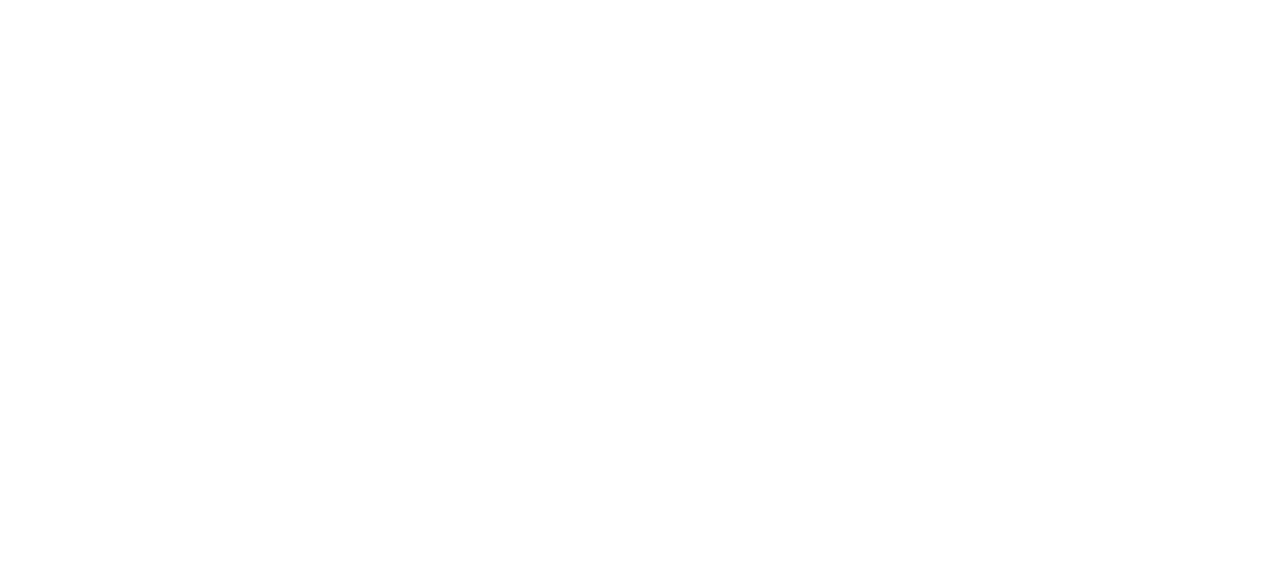
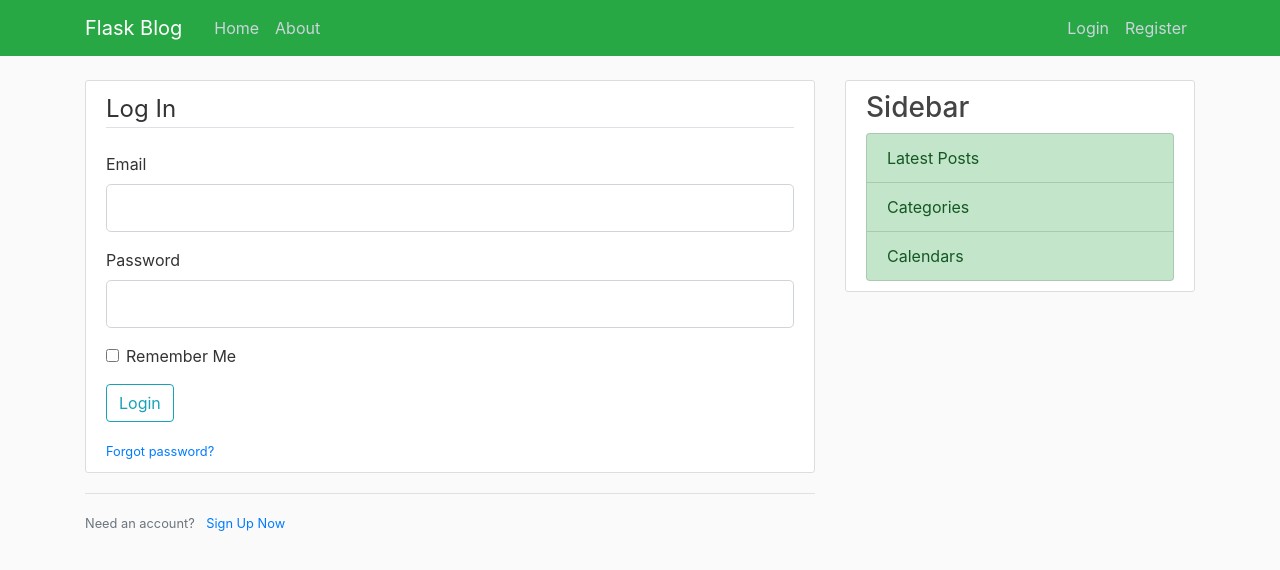
Before and after one commit to kirillxka/flask-blog, a Flask app: page /login in a window 1280 px wide. Before the commit the part shown is empty. Shown: the top 570 px of the page. Run offline with Flask 2, Linux system fonts and the light colour scheme; some libraries are stand-ins or nearby versions.

Commit message:
Fill login.html

```diff
--- a/flask_blog.py
+++ b/flask_blog.py
@@ -21,7 +21,7 @@
         return redirect(url_for('home'))
     return render_template('register.html', title='Register', form=form)
 
-@app.route('/login')
+@app.route('/login', methods=['GET', 'POST'])
 def login():
     form = LoginForm()
     return render_template('login.html', title='Login', form=form)
--- a/templates/layout.html
+++ b/templates/layout.html
@@ -23,12 +23,12 @@
                 </button>
                 <div class="collapse navbar-collapse" id="navbarToggle">
                     <div class="navbar-nav mr-auto">
-                        <a class="nav item nav-link" href="/">Home</a>
-                        <a class="nav item nav-link" href="/about">About</a>
+                        <a class="nav item nav-link" href="{{ url_for('home') }}">Home</a>
+                        <a class="nav item nav-link" href="{{ url_for('about') }}">About</a>
                     </div>
                     <div class="navbar-nav">
-                        <a class="nav item nav-link" href="/login">Login</a>
-                        <a class="nav item nav-link" href="/register">Register</a>
+                        <a class="nav item nav-link" href="{{ url_for('login') }}">Login</a>
+                        <a class="nav item nav-link" href="{{ url_for('register') }}">Register</a>
                     </div>
                 </div>
             </div>
--- a/templates/login.html
+++ b/templates/login.html
@@ -0,0 +1,52 @@
+{% extends "layout.html" %}
+{% block content %}
+    <div class="content-section">
+        <form method="POST" action="">
+            {{ form.hidden_tag() }}
+            <fieldset class="form-group">
+                <legend class="border-bottom mb-4">Log In</legend>
+                <div class="form-group">
+                    {{ form.email.label(class="form-control-label") }}
+                    {% if form.email.errors %}
+                        {{ form.email(class="form-control form-control-lg is-invalid") }}
+                        <div class="invalid-feedback">
+                            {% for error in form.email.errors %}
+                                <span>{{ error }}</span>
+                            {% endfor %}
+                        </div>
+                    {% else %}
+                        {{ form.email(class="form-control form-control-lg") }}
+                    {% endif %}
+                </div>
+                <div class="form-group">
+                    {{ form.password.label(class="form-control-label") }}
+                    {% if form.password.errors %}
+                        {{ form.password(class="form-control form-control-lg is-invalid") }}
+                        <div class="invalid-feedback">
+                            {% for error in form.password.errors %}
+                                <span>{{ error }}</span>
+                            {% endfor %}
+                        </div>
+                    {% else %}
+                        {{ form.password(class="form-control form-control-lg") }}
+                    {% endif %}
+                </div>
+                <div class="form-check">
+                    {{ form.remember(class="form-check-input") }}
+                    {{ form.remember.label(class="form-check-label") }}
+                </div>
+            </fieldset>
+            <div class="form-group">
+                    {{ form.submit(class="btn btn-outline-info") }}
+            </div>
+            <small class="text-muted">
+                <a href="#">Forgot password?</a>
+            </small>
+        </form>
+    </div>
+    <div class="border-top pt-3">
+        <small class="text-muted">
+            Need an account? <a class="ml-2" href="{{ url_for('register') }}">Sign Up Now</a>
+        </small>
+    </div>
+{% endblock content %}
```
Also changed, not shown: templates/register.html (+40 -5 lines).
